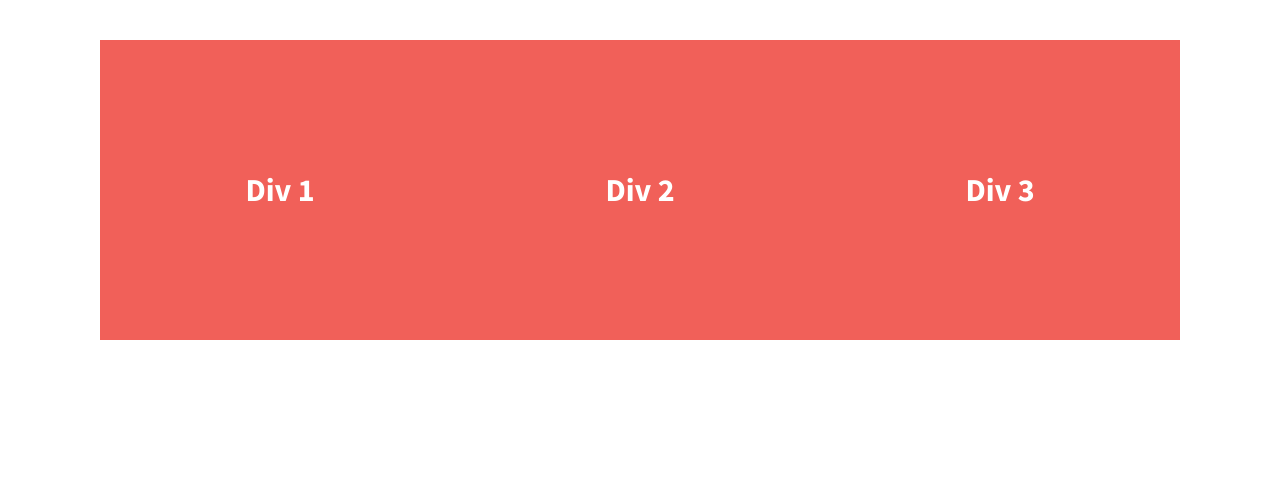
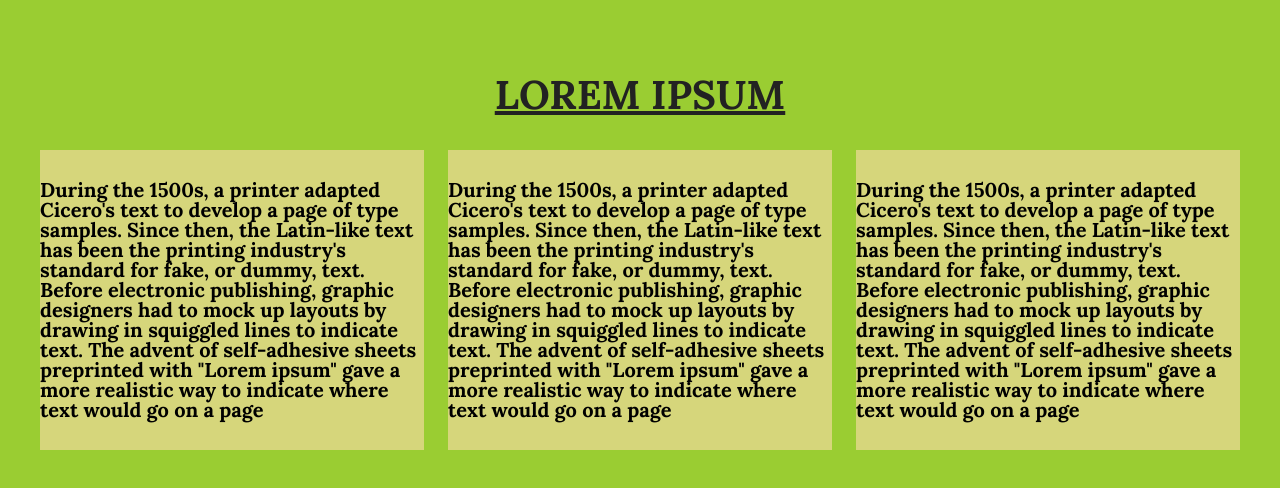
Before and after one commit to arnieche9/divs-flexbox, a plain HTML site: page index.html in a window 1280 px wide. Drawn offline with nearby package versions, Linux system fonts and the light colour scheme.

Commit message:
styled divs

```diff
--- a/css/main.css
+++ b/css/main.css
@@ -97,36 +97,44 @@ textarea {
 
 
 html {
-  background-color: #fff;
+  background-color: yellowgreen;
   height: 100%;
 }
 
 body {
-  font-family: 'Source Sans Pro', sans-serif;
+    font-family: 'Lora', sans-serif;
   padding: 2em;
   font-size: 1.25em;
   height: 100%;
 }
 
+h1 {
+    font-family: 'Lora';
+    text-align: center;
+    text-decoration: underline;
+
+}
+
+
 .wrapper {
   /*add display:flex and set justify-content to space-between*/
   display: flex;
-  justify-content: center;
-  font-weight: 700;
+  justify-content: space-between;
+  font-weight: 100;
+
 }
 
 .div-1, .div-2, .div-3 {
   /*give the divs a width of 30%, add display:flex, set justify-content and align-items to center*/
   align-items: center;
-  color: #fff;
+  color: black;
   display: flex;
   justify-content: center;
-
-  line-height: 1.5em;
-  font-size: 1.6em;
-  background-color: #f16059;
+  line-height: 1em;
+  font-size: 1em;
+  background-color: rgb(214, 214, 123);
   height: 300px;
-  width: 30%;
+  width: 32%;
 
 }
 
--- a/index.html
+++ b/index.html
@@ -20,16 +20,19 @@
         <!--[if lt IE 8]>
             <p class="browserupgrade">You are using an <strong>outdated</strong> browser. Please <a href="http://browsehappy.com/">upgrade your browser</a> to improve your experience.</p>
         <![endif]-->
+        <header>
+            <h1>LOREM IPSUM </h1>
+        </header>
 
         <section class="wrapper">
             <div class="div-1">
-                Div 1
+               <p>During the 1500s, a printer adapted Cicero's text to develop a page of type samples. Since then, the Latin-like text has been the printing industry's standard for fake, or dummy, text. Before electronic publishing, graphic designers had to mock up layouts by drawing in squiggled lines to indicate text. The advent of self-adhesive sheets preprinted with "Lorem ipsum" gave a more realistic way to indicate where text would go on a page</p>
             </div>
             <div class="div-2">
-                Div 2
+                <p>During the 1500s, a printer adapted Cicero's text to develop a page of type samples. Since then, the Latin-like text has been the printing industry's standard for fake, or dummy, text. Before electronic publishing, graphic designers had to mock up layouts by drawing in squiggled lines to indicate text. The advent of self-adhesive sheets preprinted with "Lorem ipsum" gave a more realistic way to indicate where text would go on a page</p>
             </div>
             <div class="div-3">
-                Div 3
+                <p>During the 1500s, a printer adapted Cicero's text to develop a page of type samples. Since then, the Latin-like text has been the printing industry's standard for fake, or dummy, text. Before electronic publishing, graphic designers had to mock up layouts by drawing in squiggled lines to indicate text. The advent of self-adhesive sheets preprinted with "Lorem ipsum" gave a more realistic way to indicate where text would go on a page</p>
             </div>
         </section>
 
```
